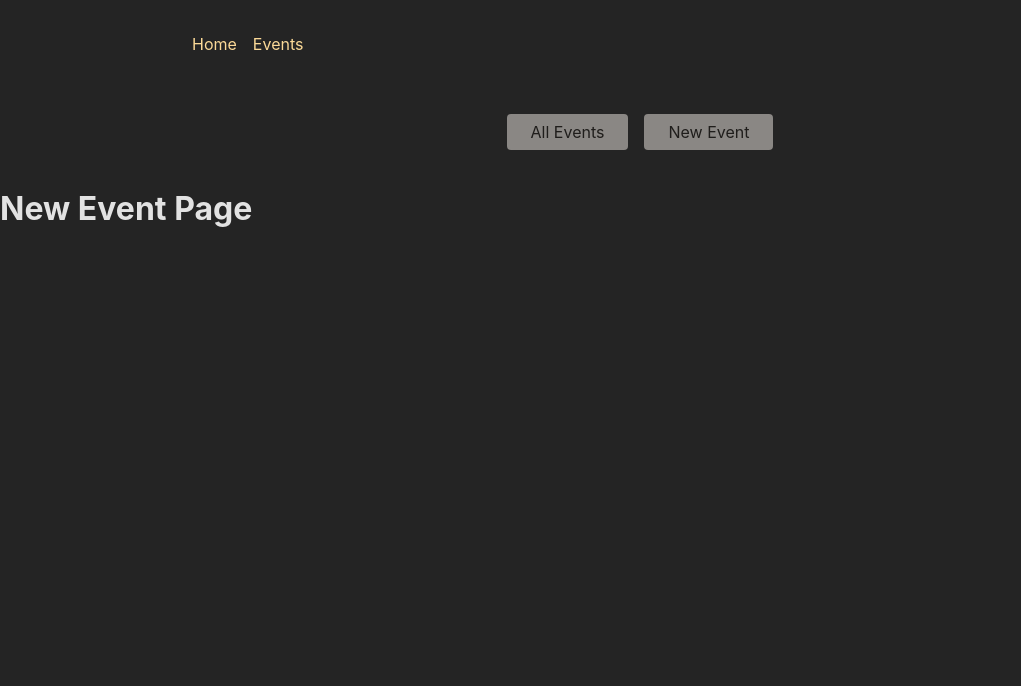
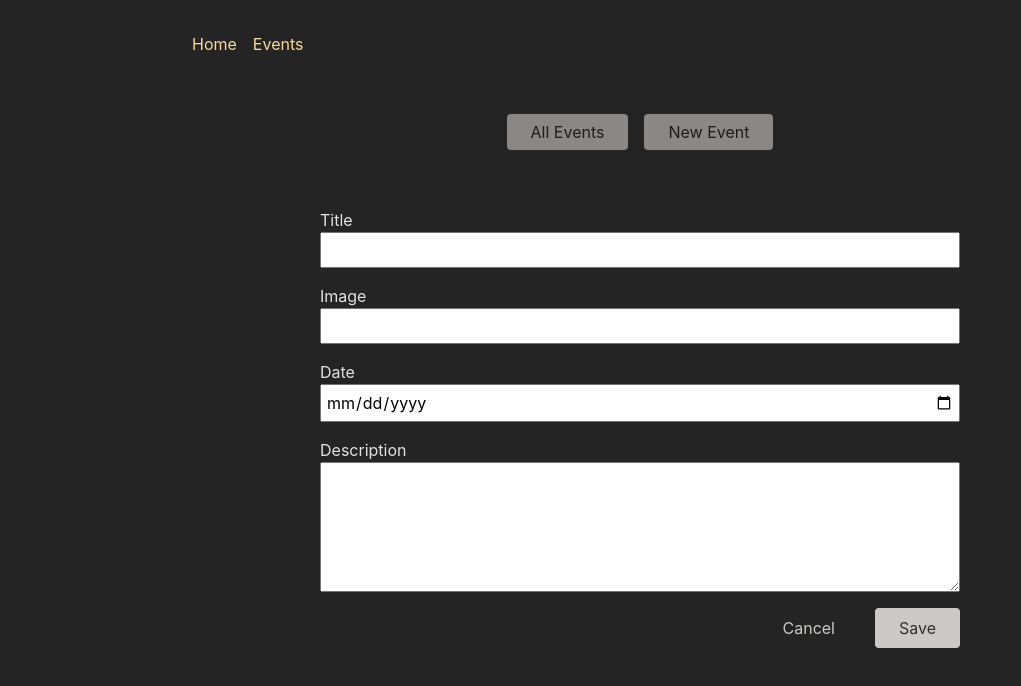
Before and after one commit to BhavneetS/React-advanced-routing-features, a React (Create React App) app in the folder frontend/: page /events/new in a window 1280 px wide. Shown: the top 686 px of the page, without its empty margins (0-1021 px from the left). Built offline with nearby package versions, Linux system fonts and the light colour scheme.

Commit message:
Handling form submission with  'action' function refernced to the route. Manage form using the 'Form' component of react-router

```diff
--- a/frontend/src/App.js
+++ b/frontend/src/App.js
@@ -2,7 +2,7 @@ import {createBrowserRouter, RouterProvider} from "react-router-dom";
 import HomePage from "./pages/Home";
 import EventsPage, {events} from "./pages/EventsPage";
 import EventDetailsPage, { loader } from "./pages/EventDetailPage";
-import NewEventPage from "./pages/NewEventPage";
+import NewEventPage, { action as newEvent} from "./pages/NewEventPage";
 import EditEventPage from "./pages/EditEventPage";
 import RootLayout from "./pages/RootLayout";
 import EventsLayout from "./pages/EventsLayout";
@@ -26,7 +26,7 @@ const route = createBrowserRouter([
               {path: 'edit', element: <EditEventPage />}
             ]
         },
-        {path: 'new', element: <NewEventPage />},
+        {path: 'new', element: <NewEventPage />, action: newEvent},
       ]},
 
     ]
--- a/frontend/src/components/EventForm.js
+++ b/frontend/src/components/EventForm.js
@@ -1,4 +1,4 @@
-import { useNavigate } from 'react-router-dom';
+import { Form, useNavigate } from 'react-router-dom';
 
 import classes from './EventForm.module.css';
 
@@ -9,22 +9,26 @@ function EventForm({ method, event }) {
   }
 
   return (
-    <form className={classes.form}>
+    /*
+      The Form component does not require a reference to the Action Function by default because the event is fired to the active route.
+      Since we have the action function referenced from the route, the formData is made availbale to the action Function by the react Router.
+    */
+    <Form method='POST' className={classes.form}>
       <p>
         <label htmlFor="title">Title</label>
-        <input id="title" type="text" name="title" required />
+        <input id="title" type="text" name="title" required defaultValue={event?.title}/>
       </p>
       <p>
         <label htmlFor="image">Image</label>
-        <input id="image" type="url" name="image" required />
+        <input id="image" type="url" name="image" required defaultValue={event?.image}/>
       </p>
       <p>
         <label htmlFor="date">Date</label>
-        <input id="date" type="date" name="date" required />
+        <input id="date" type="date" name="date" required defaultValue={event?.date}/>
       </p>
       <p>
         <label htmlFor="description">Description</label>
-        <textarea id="description" name="description" rows="5" required />
+        <textarea id="description" name="description" rows="5" required defaultValue={event?.description}/>
       </p>
       <div className={classes.actions}>
         <button type="button" onClick={cancelHandler}>
@@ -32,7 +36,7 @@ function EventForm({ method, event }) {
         </button>
         <button>Save</button>
       </div>
-    </form>
+    </Form>
   );
 }
 
--- a/frontend/src/pages/EditEventPage.jsx
+++ b/frontend/src/pages/EditEventPage.jsx
@@ -1,4 +1,5 @@
 import { useRouteLoaderData } from "react-router-dom"
+import EventForm from "../components/EventForm";
 
 export default function EditEventPage() {
 
@@ -7,7 +8,7 @@ export default function EditEventPage() {
 
     return(
         <>
-            <h1>Edit Event Page</h1>
+           <EventForm event={eventDetails.event}/>
         </>
     )
 }
--- a/frontend/src/pages/NewEventPage.jsx
+++ b/frontend/src/pages/NewEventPage.jsx
@@ -1,7 +1,37 @@
+import { redirect } from "react-router-dom";
+import EventForm from "../components/EventForm";
+
 export default function NewEventPage() {
     return(
         <>
-            <h1>New Event Page</h1>
+            <EventForm />
         </>
     )
 }
+
+export async function action({request, params}) {
+    /*
+        using the 'Form' component of react-router, the formdata is automatically passed to the Action via the request.formData argument.
+    */
+    const data = await request.formData();
+    const eventData = {
+        title: data.get('title'),
+        image: data.get('image'),
+        date: data.get('date'),
+        description: data.get('description')
+    }
+
+    const response =  await fetch('http://localhost:8080/events', {
+        method: 'POST',
+        body: JSON.stringify(eventData),
+        headers: {
+            'Content-Type': 'application/json'
+        }
+    })
+
+    if(!response.ok) {
+        throw new Response(JSON.stringify({message: 'data not submitted'}), {status: 500});
+    }
+
+    return redirect('/events');
+}
```
Also changed, not shown: 2 other files (tests, documents, lock files or other folders).
